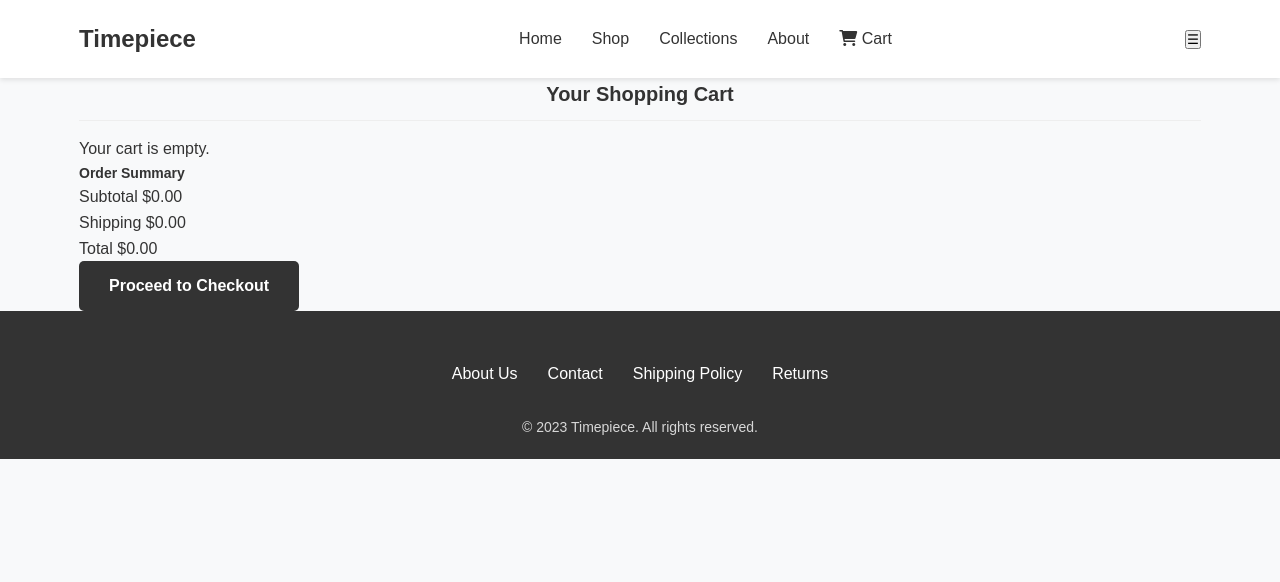
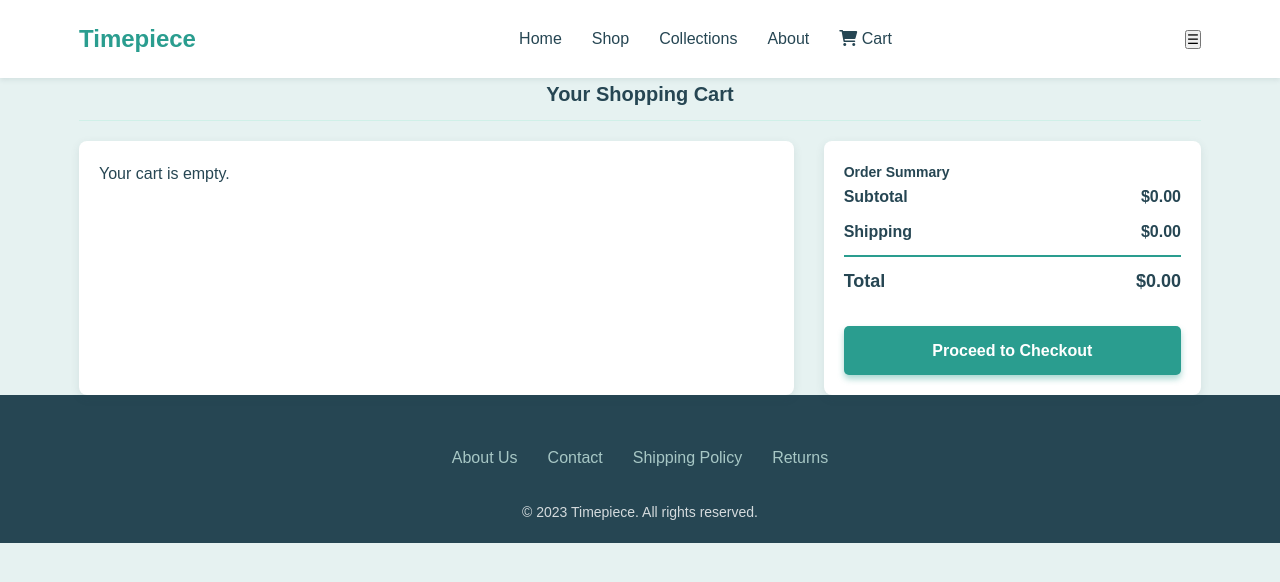
Before and after one commit to SONLEE2005/webbandongho, a PHP site: page /webbandongho-main/cart.php in a window 1280 px wide. Shown: the top 582 px of the page. Run offline with PHP 8.4, Linux system fonts and the light colour scheme.

Commit message:
Update style.css

```diff
--- a/public/css/style.css
+++ b/public/css/style.css
@@ -8,8 +8,8 @@
 }
 
 body {
-  background-color: #f8f9fa;
-  color: #333;
+  background-color: #e6f2f1; /* light teal background */
+  color: #264653; /* dark blue-teal text */
   line-height: 1.6;
 }
 
@@ -26,8 +26,8 @@ h3 {
 
 /* Header styles */
 header {
-  background-color: #fff;
-  box-shadow: 0 2px 5px rgba(0,0,0,0.1);
+  background-color: #ffffff;
+  box-shadow: 0 2px 5px rgba(38, 70, 83, 0.1); /* subtle teal shadow */
   position: sticky;
   top: 0;
   z-index: 100;
@@ -43,7 +43,7 @@ header {
 .logo {
   font-size: 24px;
   font-weight: bold;
-  color: #333;
+  color: #2a9d8f; /* teal */
   text-decoration: none;
 }
 
@@ -58,55 +58,91 @@ header {
 
 .nav-links a {
   text-decoration: none;
-  color: #333;
+  color: #264653; /* dark blue-teal */
   font-weight: 500;
+  transition: color 0.3s ease;
+}
+
+.nav-links a:hover {
+  color: #2a9d8f; /* teal on hover */
 }
 
 /* Hero section */
 .hero {
-  background: linear-gradient(rgba(0,0,0,0.5), rgba(0,0,0,0.5)), url('../images/hero-bg.jpg');
-  background-size: cover;
-  background-position: center;
+  background: none;
   height: 500px;
-  display: flex;
-  align-items: center;
-  color: white;
+  position: relative;
+  overflow: hidden;
+  color: #264653;
   text-align: center;
+}
+
+.hero-ads {
+  position: absolute;
+  top: 0;
+  left: 0;
+  width: 100%;
+  height: 100%;
+  overflow: hidden;
+  z-index: 1;
+}
+
+.hero-ads img {
+  width: 100%;
+  height: 100%;
+  object-fit: cover;
+  display: block;
+  transition: opacity 1s ease-in-out;
+  filter: brightness(0.85);
+}
+
+.hero-content {
+  max-width: 800px;
+  margin: 30px auto 60px auto;
+  text-align: center;
+  color: #264653;
+  padding: 0 20px;
 }
 
 .hero-content h1 {
   font-size: 48px;
   margin-bottom: 20px;
+  color: #1b3a4b;
 }
 
 .hero-content p {
   font-size: 20px;
   margin-bottom: 30px;
+  color: #3a5a6a;
 }
 
 .btn {
   display: inline-block;
-  background: #333;
+  background: #2a9d8f; /* teal */
   color: white;
   padding: 12px 30px;
   border-radius: 5px;
   text-decoration: none;
   font-weight: bold;
   transition: all 0.3s ease;
+  box-shadow: 0 4px 6px rgba(42, 157, 143, 0.4);
 }
 
 .btn:hover {
-  background: #555;
+  background: #21867a; /* darker teal */
+  box-shadow: 0 6px 8px rgba(33, 134, 122, 0.5);
 }
 
 /* Products section */
 .products {
   padding: 80px 0;
+  background-color: #f0f6f5; /* very light teal */
 }
 
 .section-title {
   text-align: center;
   margin-bottom: 50px;
+  color: #264653;
 }
 
 .product-grid {
@@ -149,18 +186,19 @@ header {
   font-size: 18px;
   margin-bottom: 10px;
   min-height: 48px; /* fixed height to align buttons */
+  color: #264653;
 }
 
 .product-price {
   font-weight: bold;
-  color: #333;
+  color: #2a9d8f; /* teal */
   font-size: 20px;
   margin-bottom: 15px;
 }
 
 /* Footer */
 footer {
-  background: #333;
+  background: #264653; /* dark blue-teal */
   color: white;
   padding: 50px 0 20px;
   text-align: center;
@@ -178,8 +216,13 @@ footer {
 }
 
 .footer-links a {
-  color: white;
+  color: #a7c7c5; /* light teal */
   text-decoration: none;
+  transition: color 0.3s ease;
+}
+
+.footer-links a:hover {
+  color: #ffffff;
 }
 
 .copyright {
@@ -369,26 +415,30 @@ footer {
 
 .btn-wishlist, .btn-compare {
   background: none;
-  border: 1px solid #ddd;
+  border: 1px solid #2a9d8f; /* teal */
   padding: 8px 15px;
   border-radius: 4px;
   cursor: pointer;
   transition: all 0.3s ease;
+  color: #2a9d8f;
 }
 
 .btn-wishlist:hover, .btn-compare:hover {
-  background: #f5f5f5;
+  background: #2a9d8f;
+  color: white;
 }
 
 .section-title {
   font-size: 20px;
   margin-bottom: 15px;
   padding-bottom: 10px;
-  border-bottom: 1px solid #eee;
+  border-bottom: 1px solid #d0f0e8;
+  color: #264653;
 }
 
 .product-description {
   margin-bottom: 30px;
+  color: #264653;
 }
 
 .description-content {
@@ -463,6 +525,113 @@ footer {
   height: 200px;
   object-fit: cover;
   border-radius: 8px;
+}
+
+/* Cart styles */
+.cart-container {
+  display: flex;
+  gap: 30px;
+  margin-top: 20px;
+}
+
+.cart-items {
+  flex: 2;
+  background: white;
+  padding: 20px;
+  border-radius: 8px;
+  box-shadow: 0 3px 10px rgba(38, 70, 83, 0.1);
+  max-height: 600px;
+  overflow-y: auto;
+}
+
+.cart-items-list {
+  display: flex;
+  flex-direction: column;
+  gap: 15px;
+}
+
+.cart-item {
+  display: flex;
+  gap: 15px;
+  border-bottom: 1px solid #d0f0e8;
+  padding-bottom: 15px;
+  align-items: center;
+}
+
+.cart-item-image img {
+  width: 120px;
+  height: 120px;
+  object-fit: cover;
+  border-radius: 8px;
+}
+
+.cart-item-details {
+  flex: 1;
+  position: relative;
+}
+
+.cart-item-details h4 {
+  margin-bottom: 8px;
+  color: #264653;
+}
+
+.cart-item-details p {
+  margin-bottom: 5px;
+  color: #555;
+}
+
+.delete-form {
+  position: absolute;
+  top: 0;
+  right: 0;
+}
+
+.btn-delete {
+  background-color: #e63946;
+  color: white;
+  border: none;
+  padding: 6px 12px;
+  border-radius: 4px;
+  cursor: pointer;
+  font-weight: bold;
+  transition: background-color 0.3s ease;
+  display: flex;
+  align-items: center;
+  gap: 6px;
+}
+
+.btn-delete:hover {
+  background-color: #d62828;
+}
+
+.cart-summary {
+  flex: 1;
+  background: white;
+  padding: 20px;
+  border-radius: 8px;
+  box-shadow: 0 3px 10px rgba(38, 70, 83, 0.1);
+  height: fit-content;
+}
+
+.summary-row {
+  display: flex;
+  justify-content: space-between;
+  margin-bottom: 10px;
+  font-weight: 600;
+  color: #264653;
+}
+
+.summary-row.total {
+  font-size: 18px;
+  font-weight: 700;
+  border-top: 2px solid #2a9d8f;
+  padding-top: 10px;
+}
+
+.checkout-btn {
+  width: 100%;
+  text-align: center;
+  margin-top: 20px;
 }
 
 /* Ensure consistent container sizes for main image and thumbnails */
```
Also changed, not shown: other parts of public/css/style.css (+35 -15 lines).
